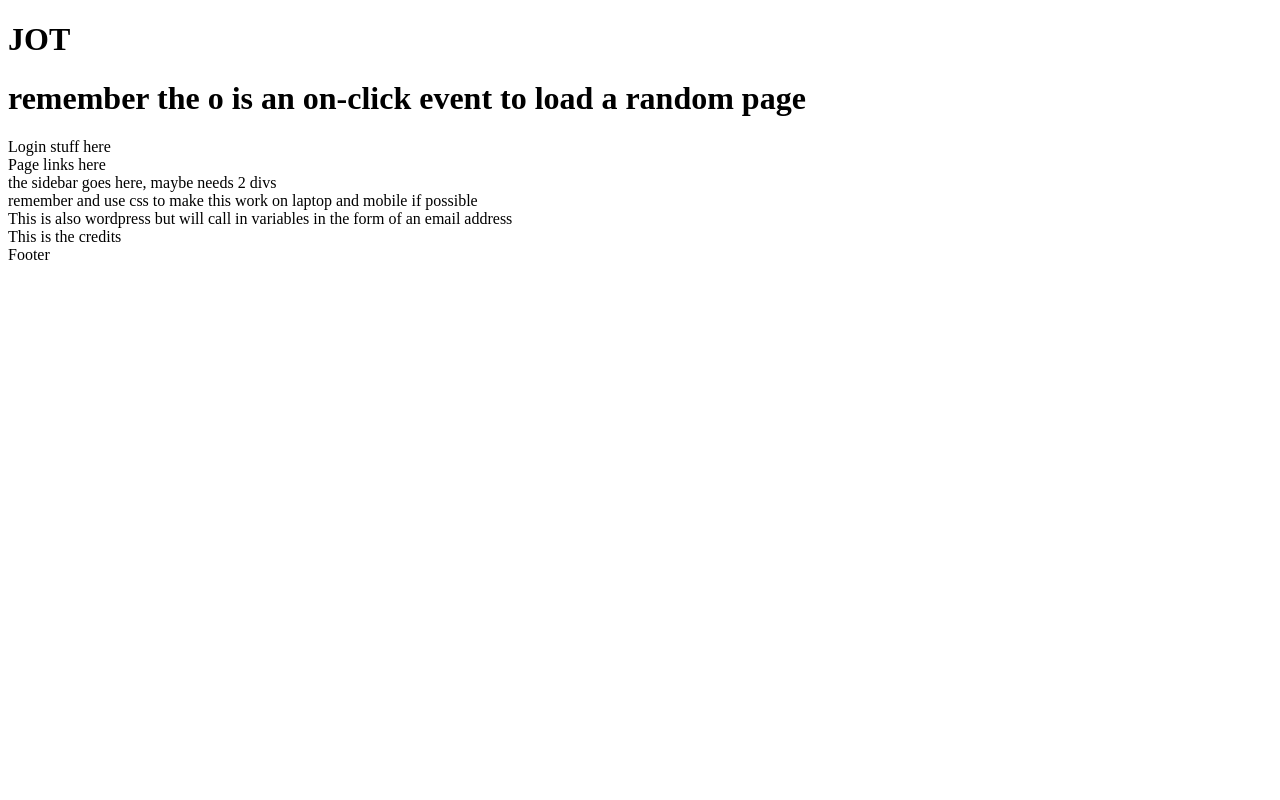
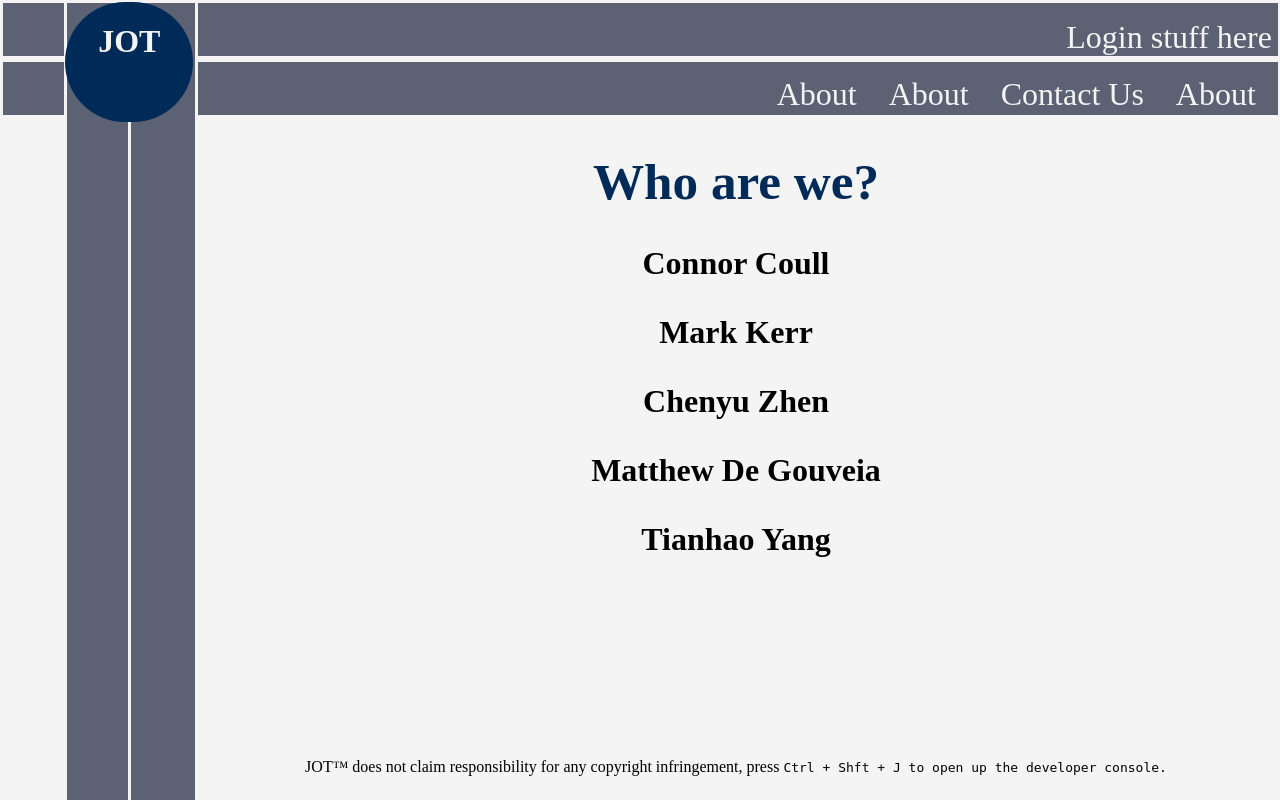
Before and after one commit to ConnorCoull/WAD2_Group8D, a Django app: page /jot/contactus/ in a window 1280 px wide. Run offline with Django 4.2, Linux system fonts and the light colour scheme.

Commit message:
fixed the second merge fix

```diff
--- a/jot_project/jot/urls.py
+++ b/jot_project/jot/urls.py
@@ -7,7 +7,6 @@ app_name = 'jot'
 urlpatterns = [
 
     path('index/', views.index, name='index'),
-
     path('', views.index, name='index'),
     path('about/', views.about, name='about'),
     path('contactus/', views.contactus, name='contactus'),
--- a/jot_project/templates/jot/about.html
+++ b/jot_project/templates/jot/about.html
@@ -10,5 +10,6 @@
   open and free. So come have a look around, search our works that you like,
   books you're looking to study from or try a random book and see where it takes
   you. The portal to a thousand worlds can be open by just turning a page. Or
-  clicking a link. {% endblock %}
+  clicking a link.
 </p>
+{% endblock %}
--- a/jot_project/templates/jot/contactus.html
+++ b/jot_project/templates/jot/contactus.html
@@ -1,22 +1,11 @@
-<!DOCTYPE html>
+{% extends 'jot/base.html' %} {% load static %} {% block title_block %} Contact
+Us {%endblock %} {% block body_block %}
+<h1 class="h1-title-block">Who are we?</h1>
+<h3 class="h3-subtitle-block">Connor Coull</h3>
+<h3 class="h3-subtitle-block">Mark Kerr</h3>
+<h3 class="h3-subtitle-block">Chenyu Zhen</h3>
+<h3 class="h3-subtitle-block">Matthew De Gouveia</h3>
+<h3 class="h3-subtitle-block">Tianhao Yang</h3>
+<br />
 
-
-<html>
-    <head>
-        <title>
-            JOT
-        </title>
-    </head>
-    <body>
-        <div><h1>JOT<h1> remember the o is an on-click event to load a random page</div>
-        <div>Login stuff here</div>
-        <div>Page links here</div>
-        <div>the sidebar goes here, maybe needs 2 divs</div>
-        <div>remember and use css to make this work on laptop and mobile if possible</div>
-        <!-- above is all header block-->
-        <div>This is also wordpress but will call in variables in the form of an email address</div>
-        <div>This is the credits</div>
-        <!-- below this is the footer block-->
-        <div>Footer</div>
-    </body>
-</html>
+{% endblock %}
```
Also changed, not shown: jot_project/jot/models.py (+0 -11 lines).
